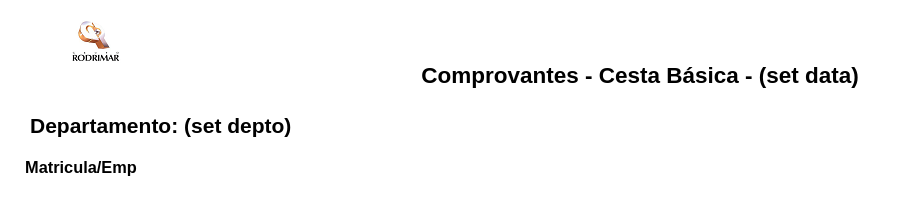
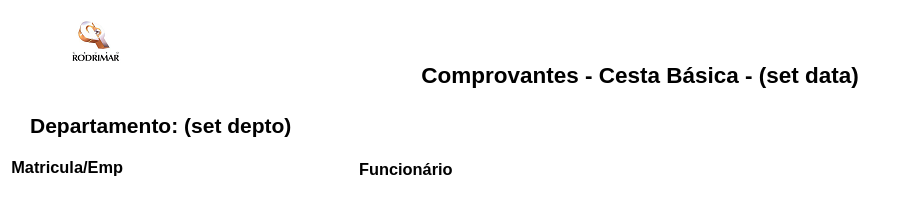
Before and after one commit to atir75/RODRIMAR---comprovantes-cesta-basica, a plain HTML site: page index.html in a window 1280 px wide. Shown: the whole page, without its empty margins (0-909 px from the left). Drawn offline with Linux system fonts and the light colour scheme.

Commit message:
commit linhas certas

```diff
--- a/index.html
+++ b/index.html
@@ -22,9 +22,16 @@
         <h2>Departamento:    (set depto)</h2>
     </div>
 
-    <div class="linha3">
-        <h3>Matricula/Emp</h3>
+
+    <div class="container2">
+
+        <div class="linha3">
+            <h3>Matricula/Emp</h3>
+        </div>
+
+        <div class="linha32">
+            <h3>Funcionário</h3>
+        </div>
     </div>
-
 </body>
 </html>
--- a/style.css
+++ b/style.css
@@ -31,5 +31,19 @@ body{
 .linha3{
     font-size: 14px;
     margin-top: 20px;
-    margin-left: 25px;
+    margin-left: 10%;
 }
+
+.linha32{
+    font-size: 14px;
+    margin-top: -17px;
+    width: 50px;
+    height: 50px;
+    position: absolute;
+    left: 30%;
+    margin-left: -25px;
+}
+
+.container2{
+    display: inline-block;
+}
```
